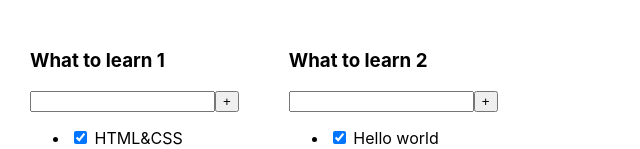
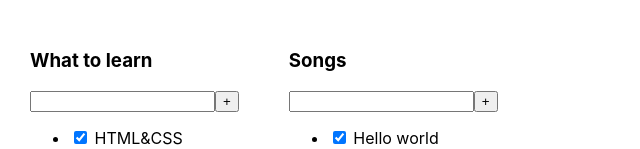
Before and after one commit to ksn-i777/todolist, a React (Create React App) app: page / in a window 1280 px wide. Shown: the top 149 px of the page, without its empty margins (0-640 px from the left). Built offline with nearby package versions, Linux system fonts and the light colour scheme.

Commit message:
code review

```diff
--- a/src/App.tsx
+++ b/src/App.tsx
@@ -4,24 +4,24 @@ import {Todolist} from './components/Todolist';
 
 function App() {
 
-    const title1="What to learn 1";
-    const title2="What to learn 2";
+    const title1="What to learn";
+    const title2="Songs";
 
     const tasks1 = [
         { id: 1, title: "HTML&CSS", isDone: true },
         { id: 2, title: "JS", isDone: true },
-        { id: 3, title: "ReactJS", isDone: false }
+        { id: 3, title: "ReactJS", isDone: false },
     ]
     const tasks2 = [
         { id: 1, title: "Hello world", isDone: true },
         { id: 2, title: "I am Happy", isDone: false },
-        { id: 3, title: "Yo", isDone: false }
+        { id: 3, title: "Yo", isDone: false },
     ]
 
     return (
         <div className="App">
-            <Todolist title={title1} data={tasks1}/>
-            <Todolist title={title2} data={tasks2}/>
+            <Todolist title={title1} tasks={tasks1}/>
+            <Todolist title={title2} tasks={tasks2}/>
         </div>
     );
 }
--- a/src/components/Todolist.tsx
+++ b/src/components/Todolist.tsx
@@ -1,14 +1,14 @@
 import React from 'react';
 
 type TodolistPropsType = {
-    title: string;
-    data: Array<ObjectType>;
+    title: string,
+    tasks: Array<ObjectType>,
 }
 
 type ObjectType = {
-    id: number;
-    title: string;
-    isDone: boolean;
+    id: number,
+    title: string,
+    isDone: boolean,
 }
 
 export const Todolist = (props: TodolistPropsType) => {
@@ -20,10 +20,7 @@ export const Todolist = (props: TodolistPropsType) => {
                 <button>+</button>
             </div>
             <ul>
-                {/* <li><input type="checkbox" checked={props.data[0].isDone}/> <span>{props.data[0].title}</span></li>
-                <li><input type="checkbox" checked={props.data[1].isDone}/> <span>{props.data[1].title}</span></li>
-                <li><input type="checkbox" checked={props.data[2].isDone}/> <span>{props.data[2].title}</span></li> */}
-                {props.data.map((el: ObjectType) => {
+                {props.tasks.map((el: ObjectType) => {
                     return (
                         <li><input type="checkbox" checked={el.isDone}/> <span>{el.title}</span></li>
                     )
```
